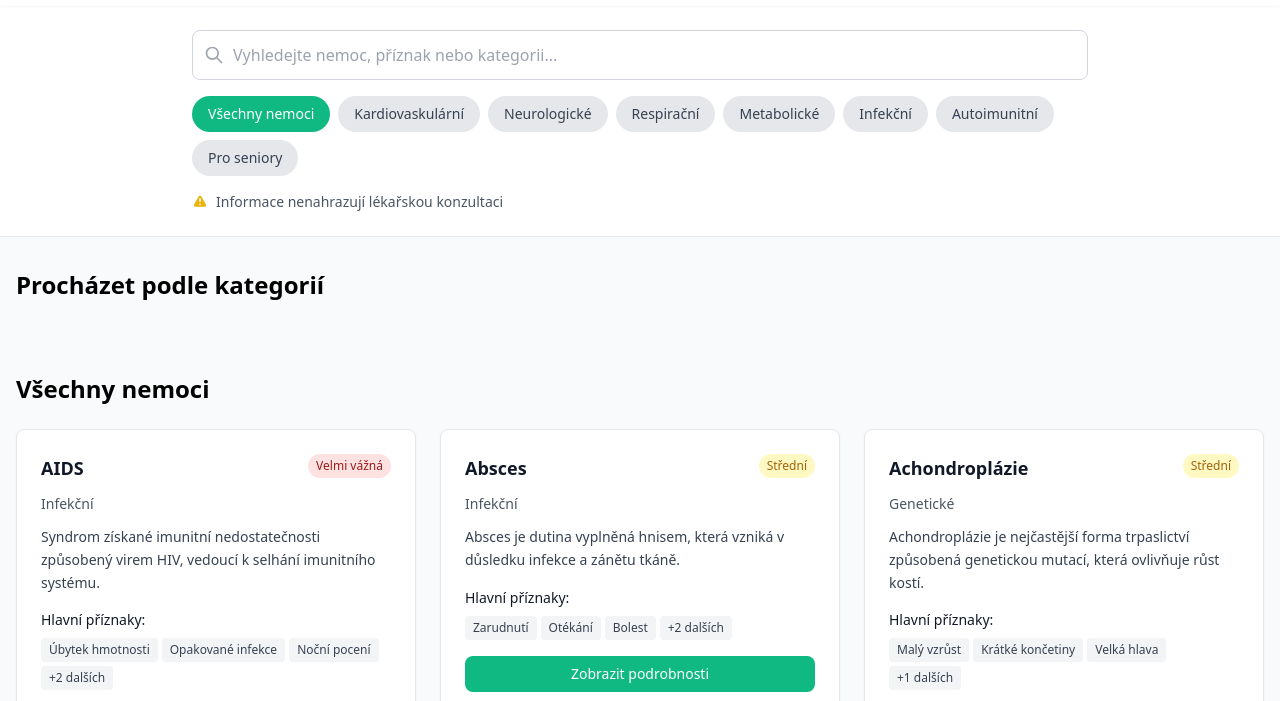
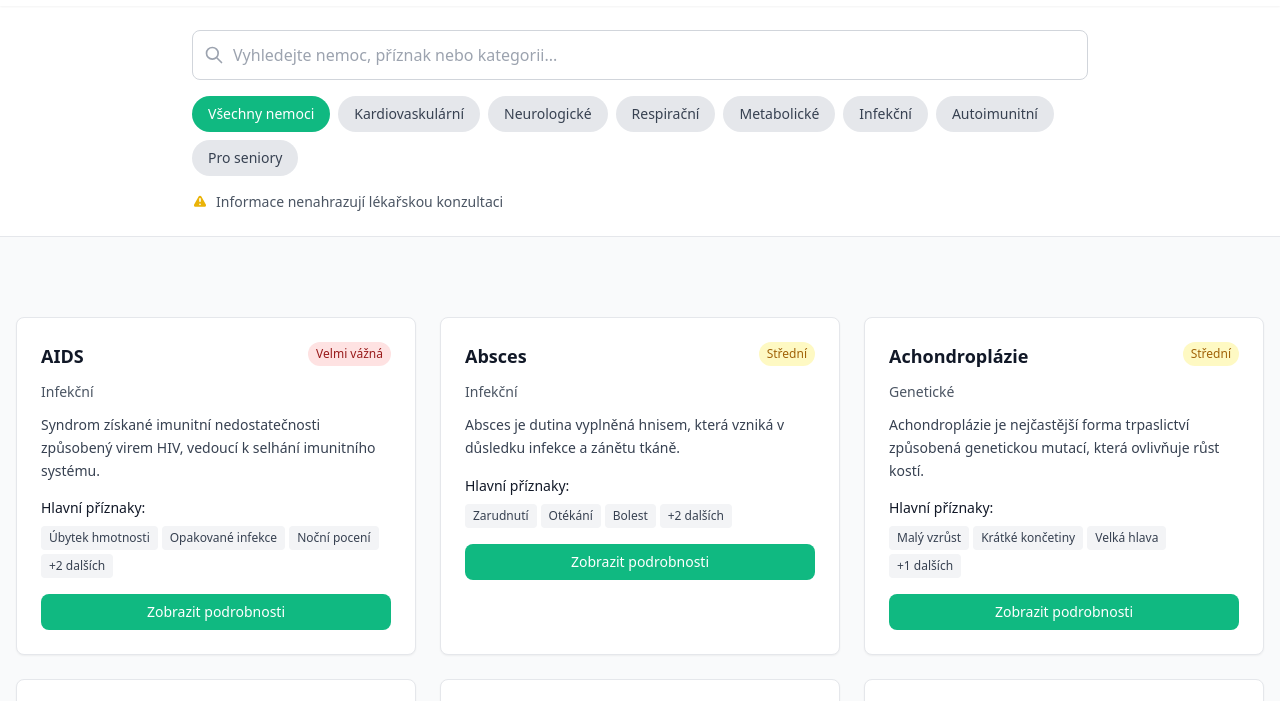
Before and after one commit to vojtaaa19/databazenemoci, a plain HTML site: page index.html in a window 1280 px wide. Shown: the part 74-775 px from the top of the page. Drawn offline with nearby package versions, Linux system fonts and the light colour scheme.

Commit message:
Add files via upload

```diff
--- a/index.html
+++ b/index.html
@@ -192,13 +192,11 @@
     <main class="container mx-auto px-4 py-8">
         <!-- Sekce s kategoriemi -->
         <section class="mb-12">
-            <h2 class="text-2xl font-bold mb-6">Procházet podle kategorií</h2>
             <div id="categoriesGrid" class="grid grid-cols-2 sm:grid-cols-3 md:grid-cols-4 lg:grid-cols-6 gap-4 mb-8">
                 <!-- Kategorie budou naplněny JavaScriptem -->
             </div>
         </section>
 
-        <h2 class="text-2xl font-bold mb-6">Všechny nemoci</h2>
         <div id="diseaseGrid" class="grid grid-cols-1 md:grid-cols-2 lg:grid-cols-3 gap-6">
             <!-- Diseases will be populated by JavaScript -->
         </div>
```
